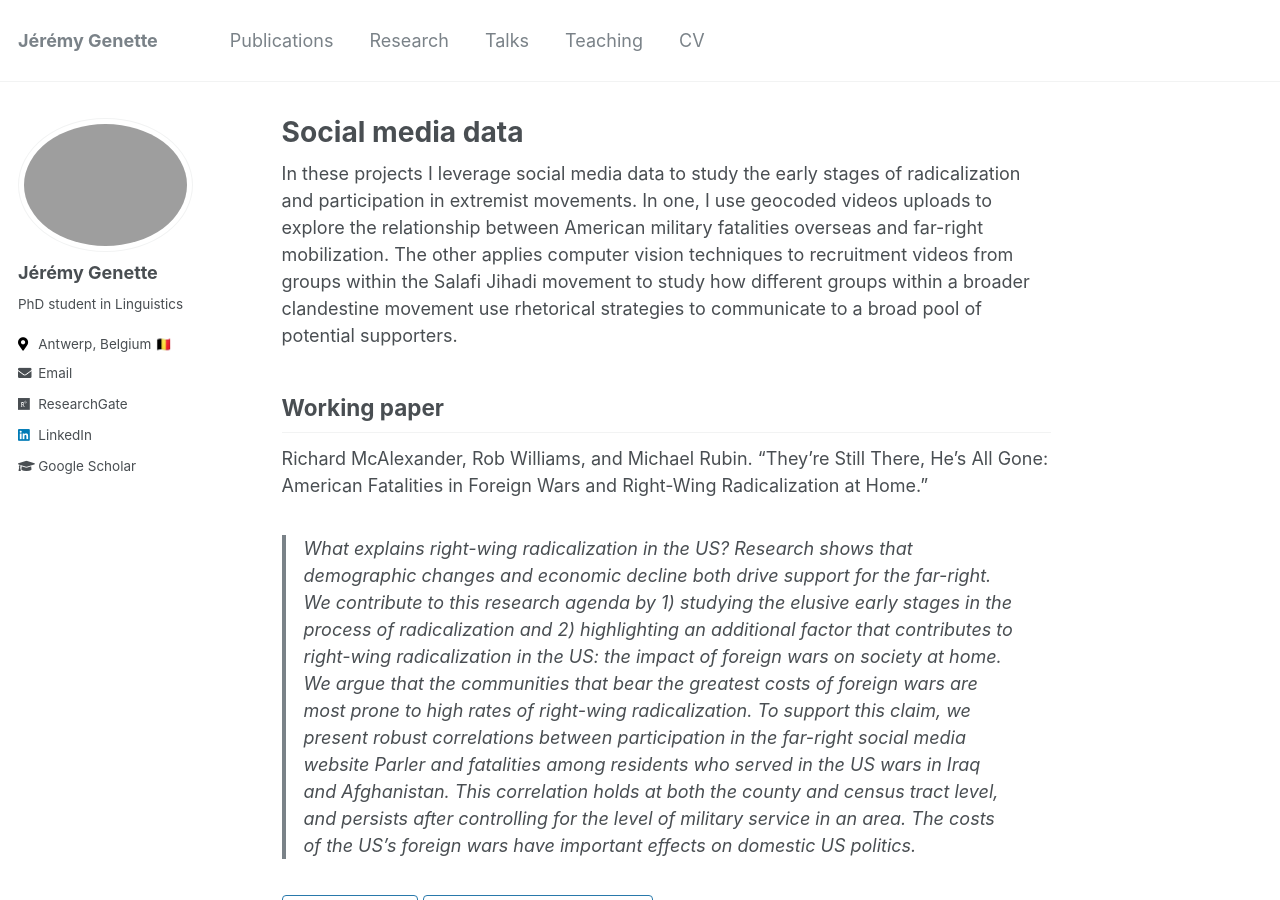
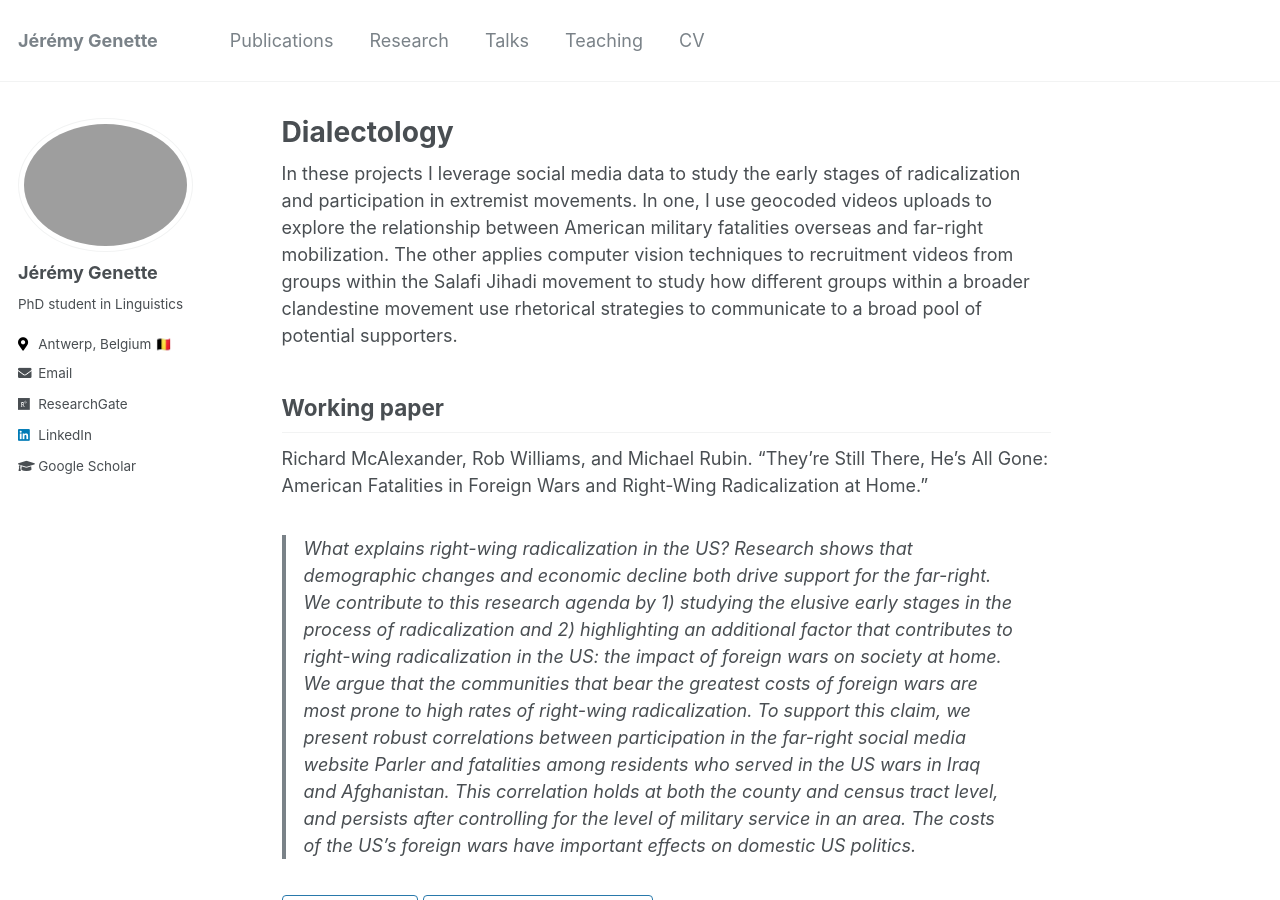
Before and after one commit to jgenette/jgenette.github.io, a Jekyll site: the page built from _research/social-media.md, in a window 1280 px wide and 900 px high. Built offline with Jekyll 4.4.1, drawn with Linux system fonts in a browser that asks for light colours.

Commit message:
Update social-media.md

```diff
--- a/_research/social-media.md
+++ b/_research/social-media.md
@@ -1,5 +1,5 @@
 ---
-title: "Social media data"
+title: "Dialectology"
 layout: single-portfolio
 excerpt: "<img src='/images/research/ternary.png' alt=''>"
 collection: research
```
